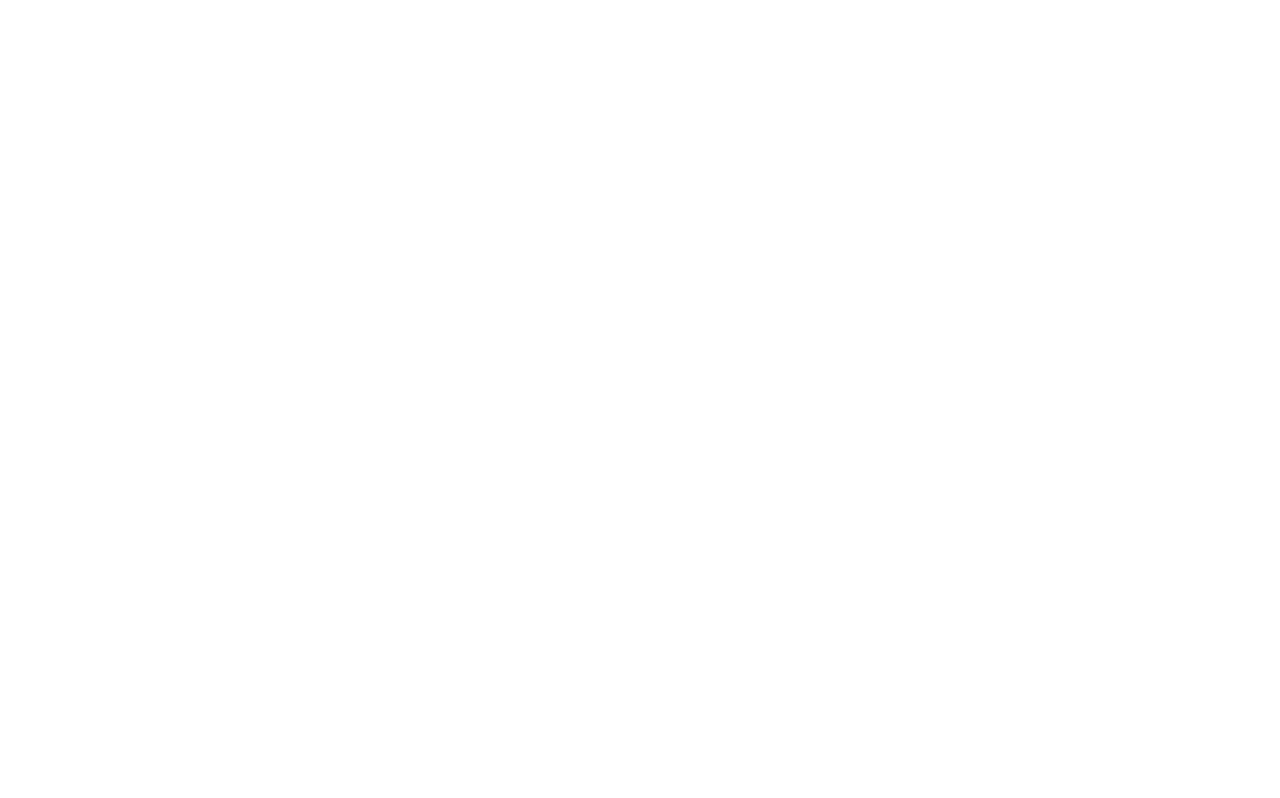
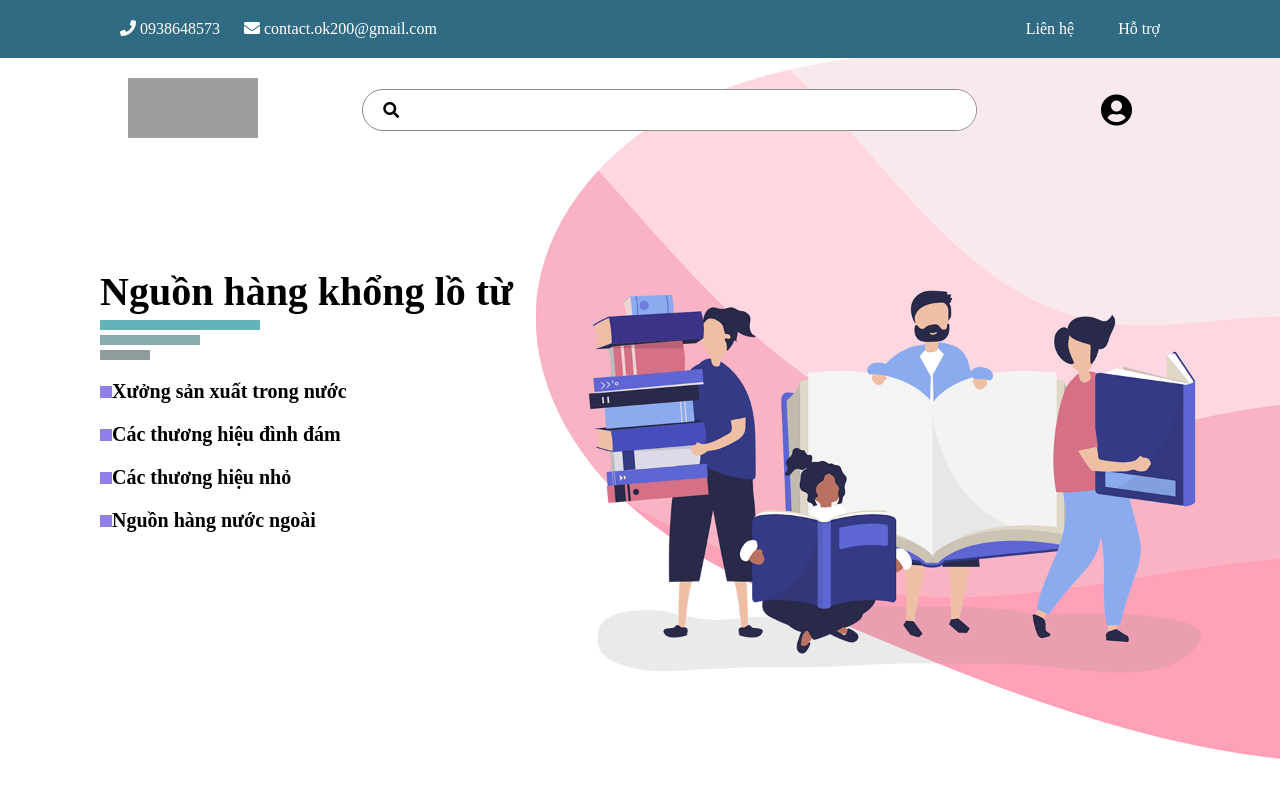
Before and after one commit to TNhi27/DATN_HTML, a plain HTML site: page pages/home.html in a window 1280 px wide. Drawn offline with Linux system fonts and the light colour scheme; grey boxes are pictures that could not be loaded.

Commit message:
uphomepage

```diff
--- /dev/null
+++ b/css/home.css
@@ -0,0 +1,101 @@
+* {
+  margin: 0;
+  padding: 0;
+  box-sizing: border-box;
+}
+.top-info {
+  display: flex;
+  justify-content: space-between;
+  align-items: center;
+  background: #316b83;
+  color: rgb(255, 255, 255);
+  padding: 20px 100px;
+}
+.top-info a {
+  color: rgb(255, 255, 255);
+  margin: 0px 20px;
+  text-decoration: none;
+}
+.top-info i {
+  padding-left: 20px;
+}
+
+header {
+  height: 90vh;
+  background-image: url(../image/background.png);
+  background-position: center;
+  background-size: cover;
+}
+
+.hero {
+  display: flex;
+  justify-content: space-between;
+  align-items: center;
+  width: 80%;
+  margin: auto;
+  padding-top: 20px;
+}
+.hero .search {
+  flex-basis: 60%;
+  border: 1px solid rgb(141, 138, 138);
+  border-radius: 300px;
+  display: flex;
+  align-items: center;
+  overflow: hidden;
+
+}
+
+.hero .search input {
+  width: 100%;
+  height: 40px;
+  border: none;
+  outline: none;
+  font-size: 16px;
+}
+.hero i {
+  cursor: pointer;
+  padding:0px 20px;
+}
+
+
+.cel{
+    width: 12px;
+    height: 12px;
+    background:#927ee9;
+
+}
+.line{
+    width: 160px;
+    height: 10px;
+    background:#63B4B8;
+    margin:5px 0px;
+}
+.line2{
+    width: 100px;
+    height: 10px;
+    background:#85adaf;
+    margin:5px 0px;
+}
+.line3{
+    width: 50px;
+    height: 10px;
+    background:#8f9c9c;
+    margin:5px 0px;
+}
+
+.text{
+    position: absolute;
+    top: 50%;
+    left:100px;
+    transform: translateY(-50%);
+}
+.text .content{
+    display: flex;
+    font-size:20px;
+    margin-top: 20px;
+    font-weight: bold;
+    align-items: center;
+}
+.text h1{
+    font-size: 40px;
+}
--- a/pages/home.html
+++ b/pages/home.html
@@ -4,9 +4,57 @@
     <meta charset="UTF-8">
     <meta http-equiv="X-UA-Compatible" content="IE=edge">
     <meta name="viewport" content="width=device-width, initial-scale=1.0">
-    <title>Document</title>
+    <title>Home</title>
+    <link rel="stylesheet" href="../css/home.css">
+    <link rel="stylesheet" href="https://pro.fontawesome.com/releases/v5.10.0/css/all.css" integrity="sha384-AYmEC3Yw5cVb3ZcuHtOA93w35dYTsvhLPVnYs9eStHfGJvOvKxVfELGroGkvsg+p" crossorigin="anonymous"/>
 </head>
 <body>
+    <div class="top-info">
+        <div>
+            <i class="fas fa-phone"></i>
+            0938648573
+            <i class="fas fa-envelope"></i>
+            contact.ok200@gmail.com
+        </div>
+        <div>
+            <a href="#">Liên hệ</a>
+            <a href="#">Hỗ trợ</a>
+        </div>
+    </div>
+    <header>
+        <div class="hero">
+            <div class="logo">
+                <img width="130px" height="60px" src="../image/logo.jpg" alt="">
+            </div>
+            <div class="search">
+                <i class="fas fa-search"></i>
+                <input type="text">
+            </div>
+            <i class="fas fa-user-circle fa-2x"></i>
+        </div>
+        <div class="text">
+            <h1>Nguồn hàng khổng lồ từ</h1>
+           <div class="line"></div>
+           <div class="line2"></div>
+           <div class="line3"></div>
+            <div class="content">
+                <div class="cel"></div>
+                Xưởng sản xuất trong nước
+            </div>
+            <div class="content">
+                <div class="cel"></div>
+                Các thương hiệu đình đám
+            </div>
+            <div class="content">
+                <div class="cel"></div>
+                Các thương hiệu nhỏ
+            </div>
+            <div class="content">
+                <div class="cel"></div>
+               Nguồn hàng nước ngoài
+            </div>
+        </div>
+    </header>
 
 </body>
 </html>
```
Also changed, not shown: image/background.png (added), 1 other file.
